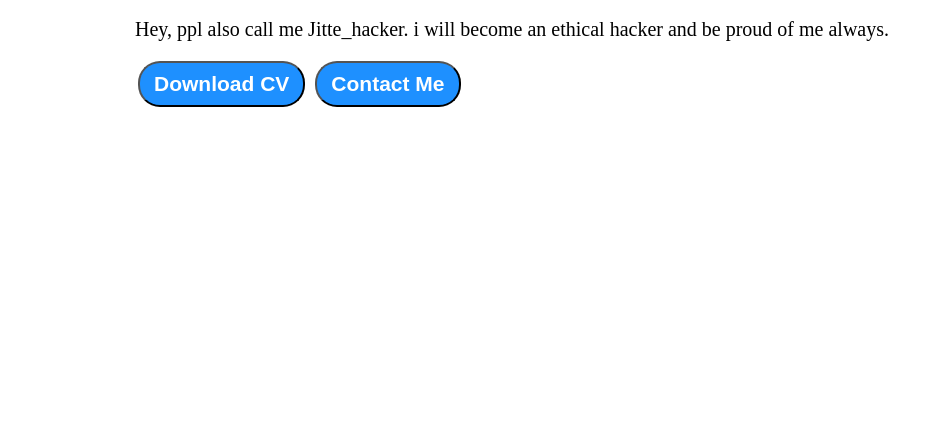
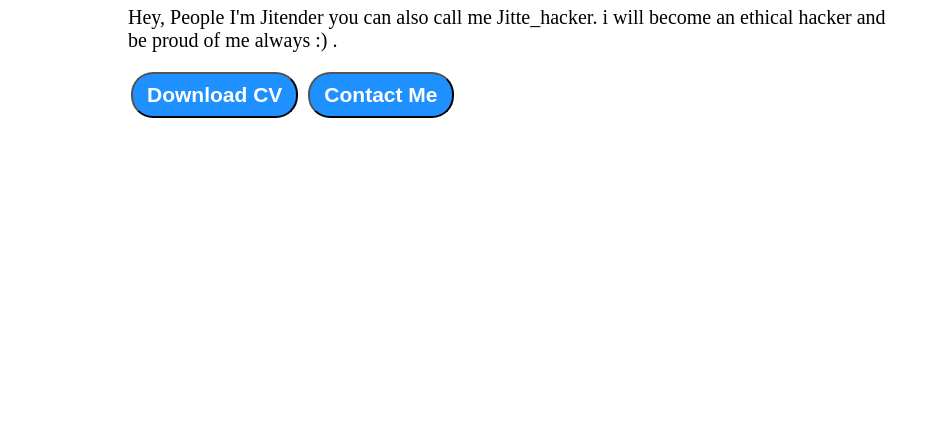
Before and after one commit to Jitte-hacker/portfoliosite, a plain HTML site: page index.html in a window 1280 px wide. Shown: the part 358-800 px from the top of the page, without its empty margins (0-941 px from the left). Drawn offline with Linux system fonts and the light colour scheme; a web font is replaced by a local one.

Commit message:
Update index.html

```diff
--- a/index.html
+++ b/index.html
@@ -30,8 +30,8 @@
                     <div class="hello">Hi I Am</div>
                     <div class="name">JITENDER</div>
                     <div class="about">Web Developer, Enterpreneur, Ethical Hacker</div>
-                    <div class="moreabout">Hey, ppl also call me Jitte_hacker. i will become an ethical hacker and be
-                        proud of me always.</div>
+                    <div class="moreabout">Hey, People  I'm Jitender you can also call me Jitte_hacker. i will become an ethical hacker and be
+                        proud of me always :) .</div>
                     <div class="buttons">
                         <a href="cv.txt" target="_blank">
                             <button class="btn">Download CV</button></a>
```
